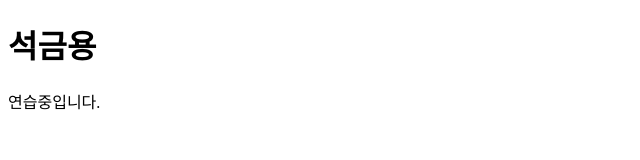
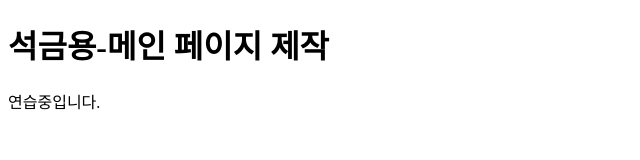
Before and after one commit to geum-yong-dev/practice, a plain HTML site: page index.html in a window 1280 px wide. Shown: the whole page, without its empty margins (0-640 px from the left). Drawn offline with Linux system fonts and the light colour scheme.

Commit message:
메인 페이지 생성

```diff
--- a/index.html
+++ b/index.html
@@ -6,7 +6,7 @@
     <title>practice</title>
 </head>
 <body>
-    <h1>석금용</h1>
+    <h1>석금용-메인 페이지 제작</h1>
     <p>연습중입니다.</p>
 </body>
 </html>
```
